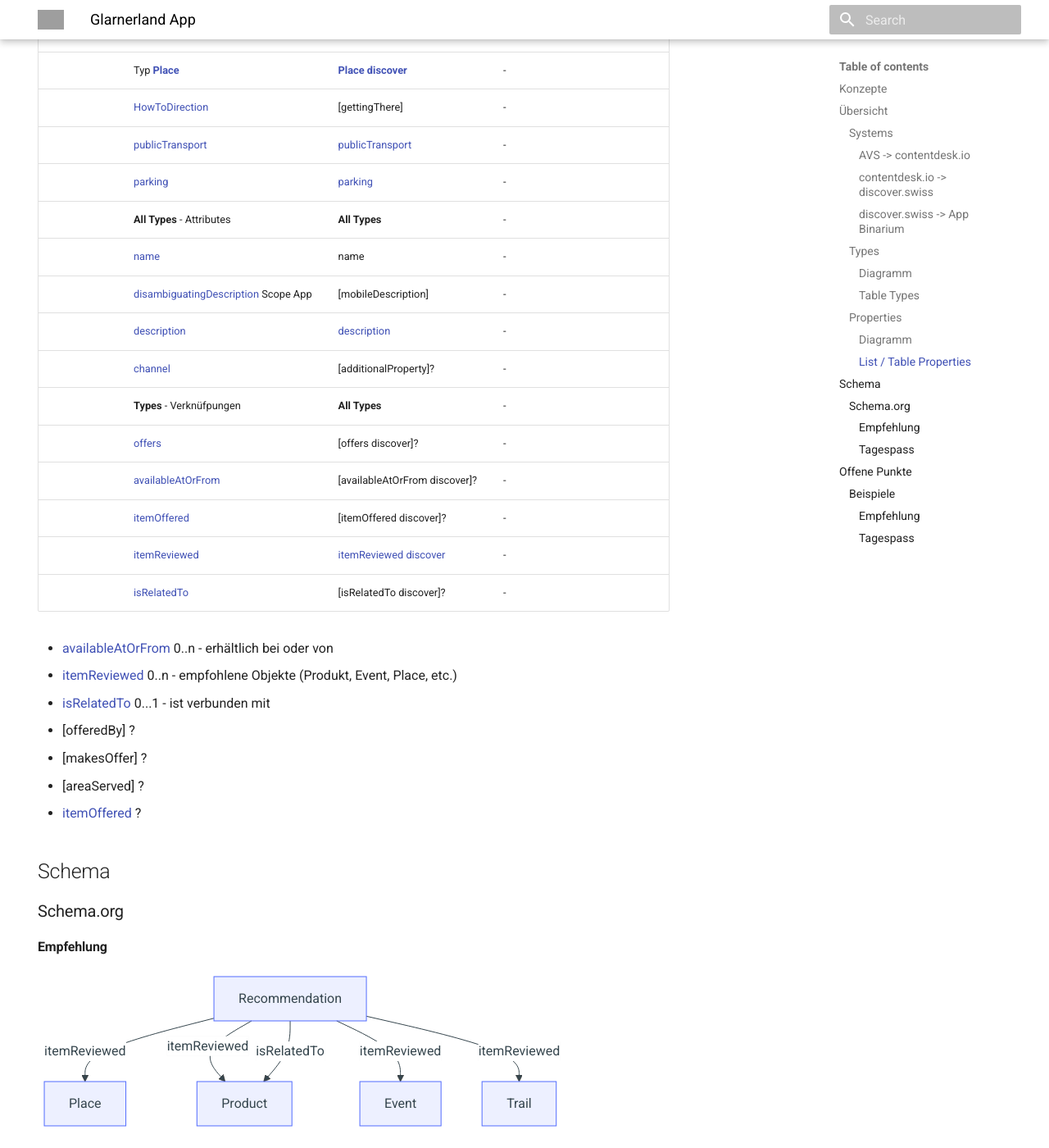
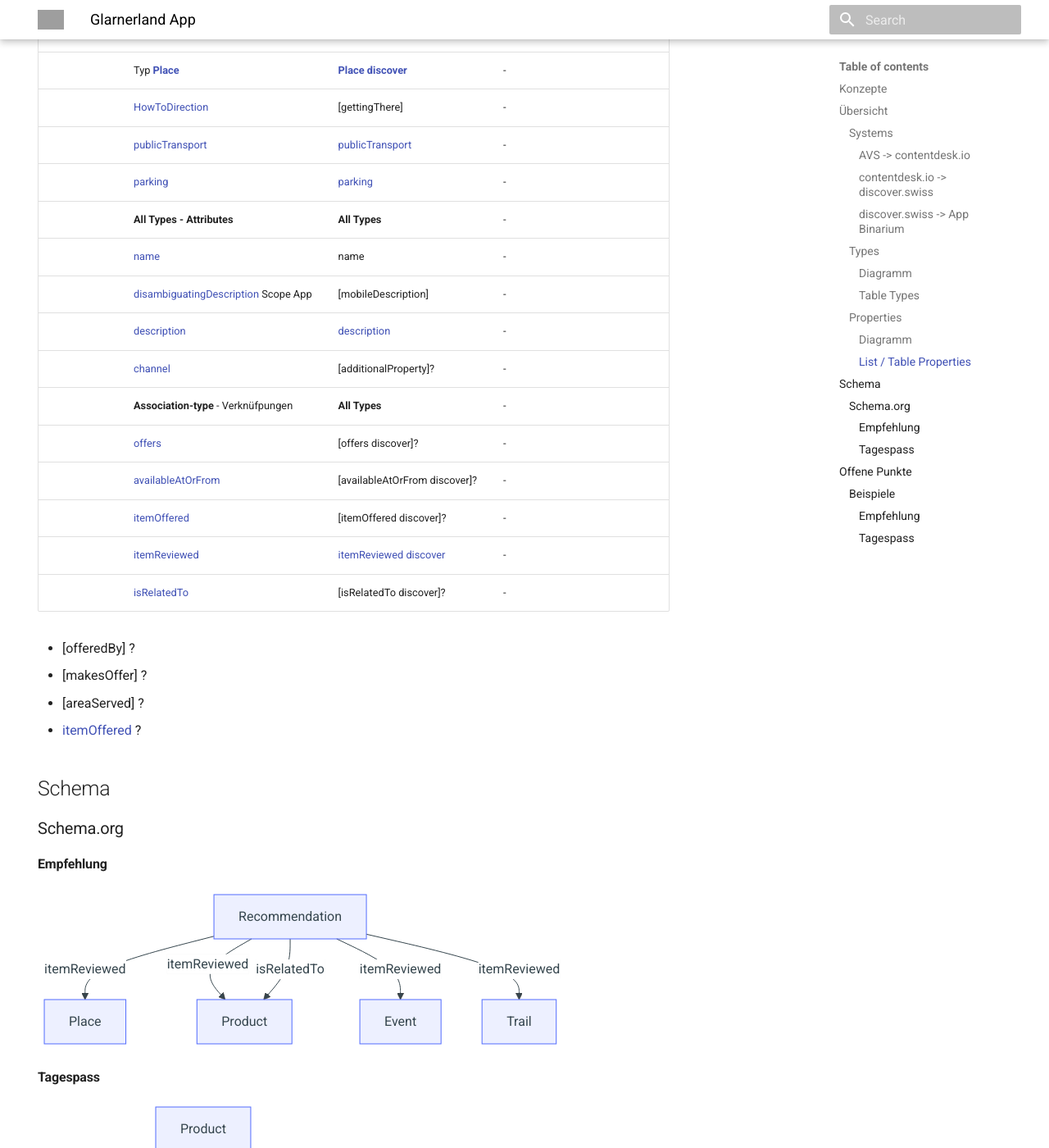
Before and after one commit to tsolenthaler/docs.contentdesk.io, an MkDocs documentation site: the page built from docs/projects/glarnerlandApp.md, in a window 1280 px wide and 1400 px high, scrolled down 2170 px. Shown: the whole window at 82% size. Built offline with MkDocs 1.6.1 and Material for MkDocs 9.7.7, drawn with Linux system fonts in a browser that asks for light colours; grey boxes are pictures that could not be loaded.

Commit message:
Refactor schema links and fix typo in glarnerlandApp.md

```diff
--- a/docs/projects/glarnerlandApp.md
+++ b/docs/projects/glarnerlandApp.md
@@ -201,7 +201,7 @@
 
 | AVS         | contentdesk.io                          | discover.swiss                | App / Binarium            | Comment |
 | ----------- | -------------                           | -------------                 | -------------             |   |
-|             | Typ **[Touristcard]**                       | **TouristcardTyp?**           | -                         |   |
+|             | Typ **[Touristcard]**                       | **TouristcardTyp?**       | -                         |   |
 | avs_id      | [avs_id]                                | [additionalProperty discover] | -                         |   |
 |             | [validFrom]                             | [validFrom discover]          | -                         |
 |             | [validThrough]                          | [validThrough discover]       | -                         |
@@ -209,21 +209,18 @@
 |             | [HowToDirection]                        | [gettingThere]                | -                         |
 |             | [publicTransport]                       | [publicTransport]             | -                         |
 |             | [parking]                               | [parking]                     | -                         |
-|             | **All Types** - Attributes              | **All Types**                 | -                         |
+|             | **All Types - Attributes**              | **All Types**                 | -                         |
 |             | [name]                                  | name                          | -                         |
 |             | [disambiguatingDescription] Scope App   | [mobileDescription]           | -                         |
 |             | [description]                           | [description]                 | -                         |
 |             | [channel]                               | [additionalProperty]?         | -                         |
-|             | **Types** - Verknüfpungen               | **All Types**                 | -                         |
+|             | **Association-type** - Verknüfpungen    | **All Types**                 | -                         |
 |             | [offers]                                | [offers discover]?            | -                         |
 |             | [availableAtOrFrom]                     | [availableAtOrFrom discover]? | -                         |
 |             | [itemOffered]                           | [itemOffered discover]?       | -                         |
 |             | [itemReviewed]                          | [itemReviewed discover]       | -                         |
 |             | [isRelatedTo]                           | [isRelatedTo discover]?       | -                         |
 
-* [availableAtOrFrom] 0..n - erhältlich bei oder von
-* [itemReviewed] 0..n - empfohlene Objekte (Produkt, Event, Place, etc.)
-* [isRelatedTo] 0...1 - ist verbunden mit
 * [offeredBy] ?
 * [makesOffer] ?
 * [areaServed] ?
```
